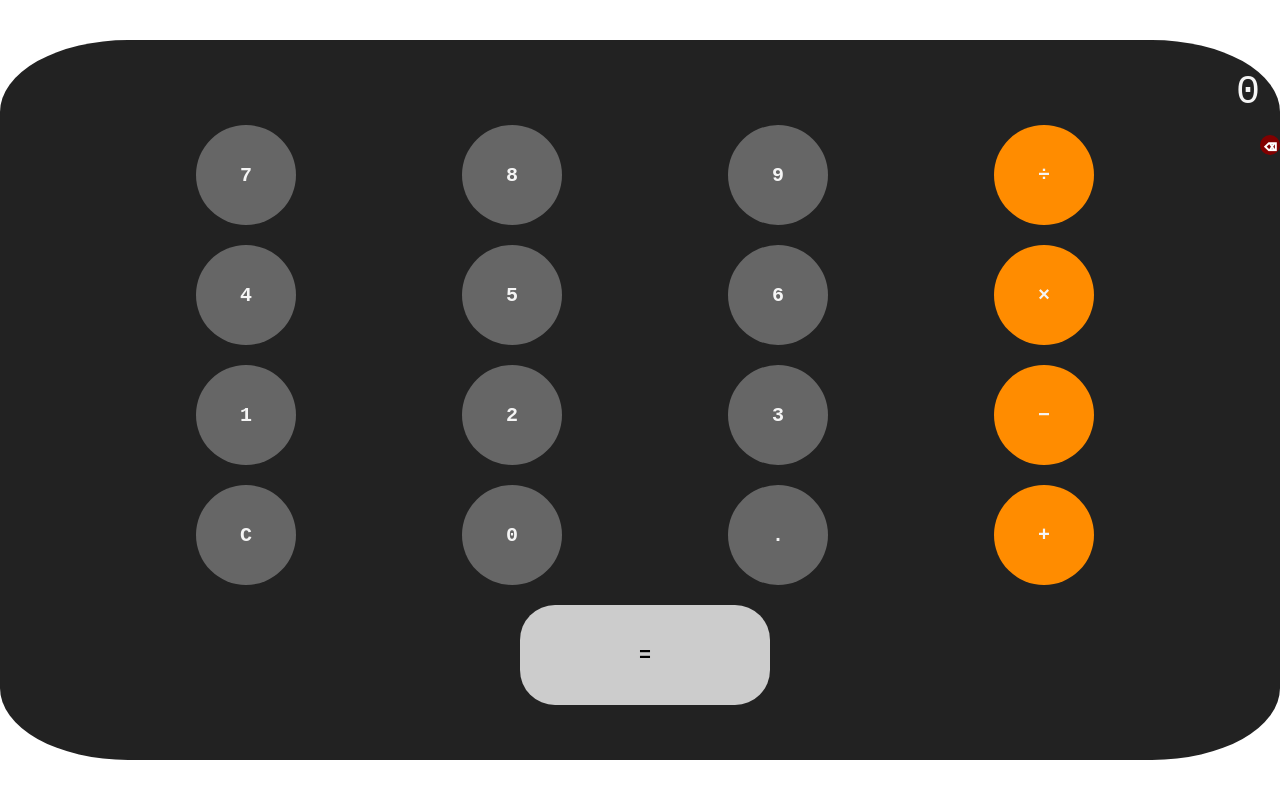
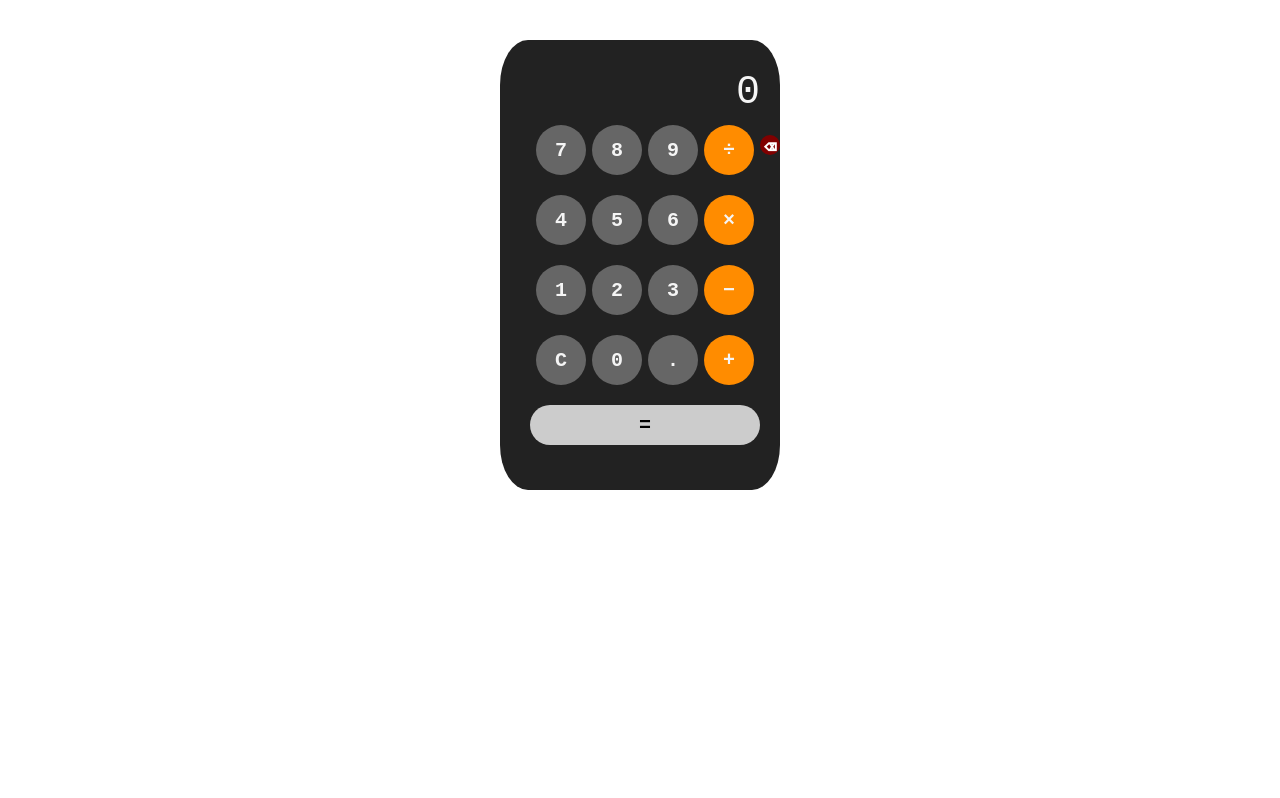
Before and after one commit to Kungawo12/calcultor, a plain HTML site: page index.html in a window 1280 px wide. Drawn offline with Linux system fonts and the light colour scheme; files that its build step writes are made by us from their sources.

Commit message:
Update style.css

```diff
--- a/style.css
+++ b/style.css
@@ -8,8 +8,8 @@
     margin:0 auto;
     background-color:#222222;
     border-radius: 10%;
-    width: 400pxpx;
-    height: 700px;
+    width: 250px;
+    height: 430px;
     margin-top: 40px;
     padding-left: 30px;
     padding-top: 20px;
@@ -32,8 +32,8 @@ button{
     background-color:#666;
     border-radius: 50%;
     border: none;
-    width: 100px;
-    height: 100px;
+    width: 50px;
+    height: 50px;
     font-size:20px;
     font-weight: bolder;
     color: whitesmoke;
@@ -45,7 +45,7 @@ button{
     background-color: #ccc;
     color: black;
     border-radius: 35px;
-    height: 100px;
+    height: 40px;
     margin-bottom:10px;
     width: 250px;
 
```
